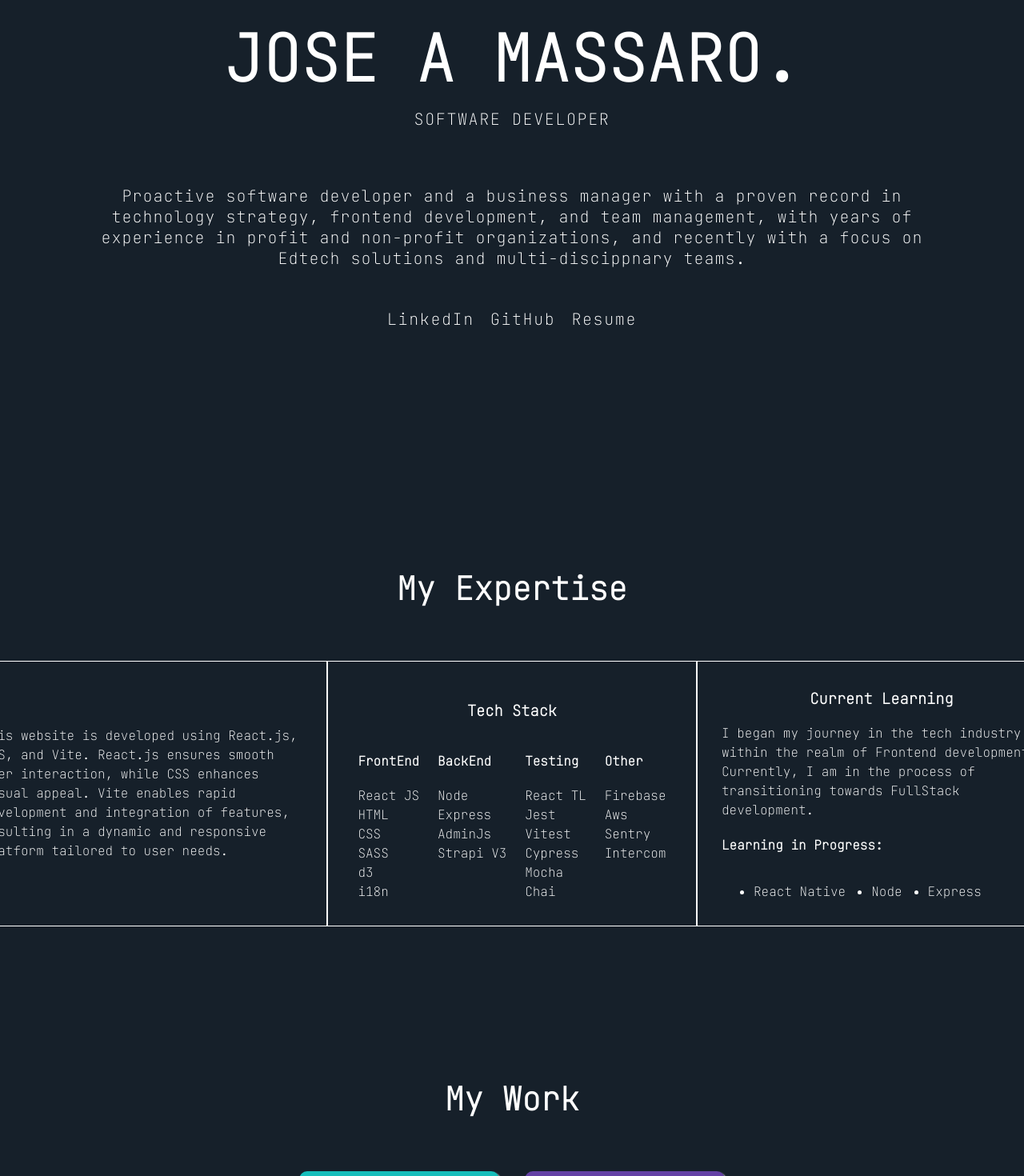
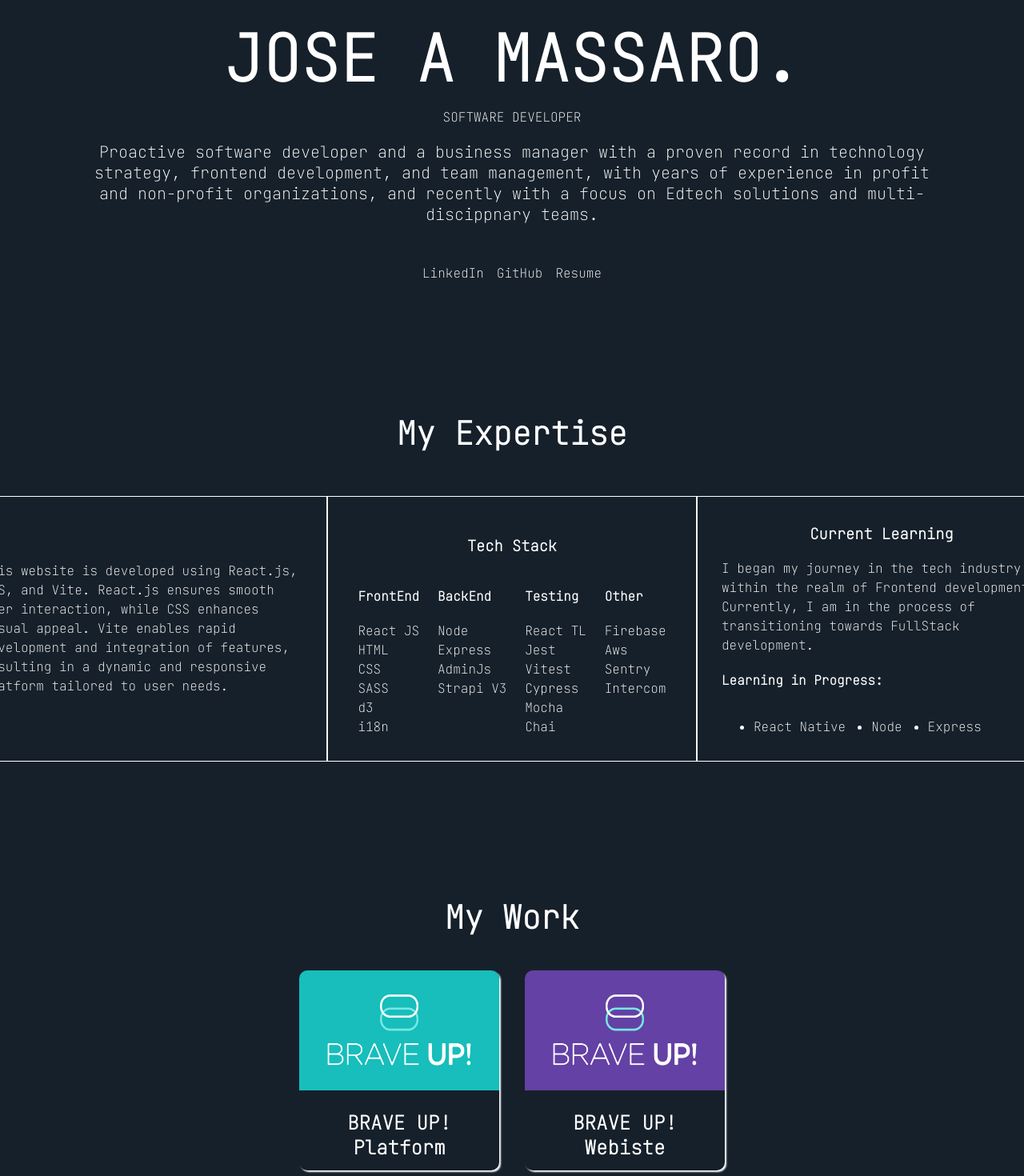
Before and after one commit to jamassaro/jamassaro.github.io, a React (Vite) app: page / in a window 1280 px wide. Shown: the part 180-1650 px from the top of the page at 80% size. Built offline with nearby package versions, Linux system fonts and the light colour scheme.

Commit message:
add responsive to home page

```diff
--- a/src/components/Footer/footer.css
+++ b/src/components/Footer/footer.css
@@ -5,7 +5,7 @@
     flex-direction: column;
     text-align: center;
     align-items: center;
-    /* padding: 40px; */
+    gap: 16px;
     border-top: 1px solid white;
     font-family: JetBrains Mono;
     font-weight: bold !important;
--- a/src/components/LayOut/LayOut.jsx
+++ b/src/components/LayOut/LayOut.jsx
@@ -4,9 +4,9 @@ import Footer from '../Footer/Footer'
 
 const LayOut = ({ children }) => {
   return (
-    <div>
+    <div className='layout-container'>
       <Navbar/>
-      <div>
+      <div className='main-container'>
         { children }
       </div>
       <Footer/>
--- /dev/null
+++ b/src/components/LayOut/layout.css
@@ -0,0 +1,9 @@
+
+.layout-container {
+    width: 100%;
+
+}
+/* .main-continer {
+    width: 100%;
+
+} */
--- a/src/components/MainSection/MainSection.jsx
+++ b/src/components/MainSection/MainSection.jsx
@@ -6,8 +6,8 @@ const MainSection = () => {
   return (
     <div className='main-section-container'>
       <h1>JOSE A MASSARO.</h1>
-      <p>SOFTWARE DEVELOPER</p>
-      <p style={{ marginTop: 50, letterSpacing: 1, paddingLeft: 100, paddingRight: 100 }}>
+      <p className='role-information'>SOFTWARE DEVELOPER</p>
+      <p className='main-section-description'>
         Proactive software developer and a business manager with a
         proven record in technology strategy, frontend development,
         and team management, with years of experience in
--- a/src/components/MainSection/main-section.css
+++ b/src/components/MainSection/main-section.css
@@ -1,7 +1,7 @@
 
 .main-section-container {
     width: 100%;
-    height: 700px;
+    height: 500px;
     display: flex;
     flex-direction: column;
     margin-top: 100px;
@@ -10,34 +10,47 @@
 
 .main-section-container h1 {
     text-align: center;
-    font-size: 20px;
+    font-size: 30px;
     margin: 0;
 }
 
-.main-section-container p {
-    margin: 0;
-    padding: 10px;
+.role-information {
+    margin-top: 10px;
     text-align: center;
-    font-size: 20px;
-    line-height: 1.3em;
-    letter-spacing: 1.6px;
+}
 
+.main-section-description {
+    padding: 20px;
 }
+
+
 .navigation-wrapper h5 {
     cursor: pointer;
 }
 
 .social-information {
     display: flex;
+    flex-direction: column;
+    align-items: center;
+    gap: 16px;
     justify-content: center;
     margin-top: 30px;
 }
 
 @media screen and (min-width: 768px) {
     .main-section-container  {
-        height: 500px;
+        height: 300px;
     }
     .main-section-container h1 {
         font-size: 80px;
     }
+    .main-section-description {
+        padding-left: 100px;
+        padding-right: 100px;
+        font-size: 20px;
+        text-align: center;
+    }
+    .social-information {
+        flex-direction: row;
+    }
   }
--- a/src/components/MyExpertise/myexpertise.css
+++ b/src/components/MyExpertise/myexpertise.css
@@ -1,7 +1,7 @@
 .expertise-container {
     display: flex;
     width: 100%;
-    gap: 64px;
+    gap: 32px;
     flex-direction: column;
     align-items: center;
     justify-content: center;
@@ -9,7 +9,7 @@
 }
 
 .expertise-container h1 {
-  font-size: 40px;
+  font-size: 30px;
 }
 
 .expertise-wrapper {
@@ -51,6 +51,10 @@
     .expertise-container {
         height: 800px;
     }
+    .expertise-container h1 {
+        font-size: 40px;
+        margin-bottom: 20px;
+    }
     .expertise-wrapper {
         flex-direction: row;
         gap: 0;
--- a/src/components/MyWork/mywork.css
+++ b/src/components/MyWork/mywork.css
@@ -6,13 +6,15 @@
 }
 
 .mywork-container h1 {
-    font-size: 40px;
+    font-size: 30px;
+    margin-top: 50px;
 }
 
 .mywork-wrapper-cards {
     display: flex;
+    justify-content: center;
     gap: 32px;
-    margin-top: 64px;
+    margin-top: 20px;
     flex-wrap: wrap;
     cursor: pointer;
 }
@@ -50,4 +52,9 @@
         width: 250px;
 
     }
+    .mywork-container h1 {
+        font-size: 40px;
+        margin-top: 0;
+        margin-bottom: 20px;
+    }
 }
```
Also changed, not shown: 2 other files (tests, documents, lock files or other folders).
